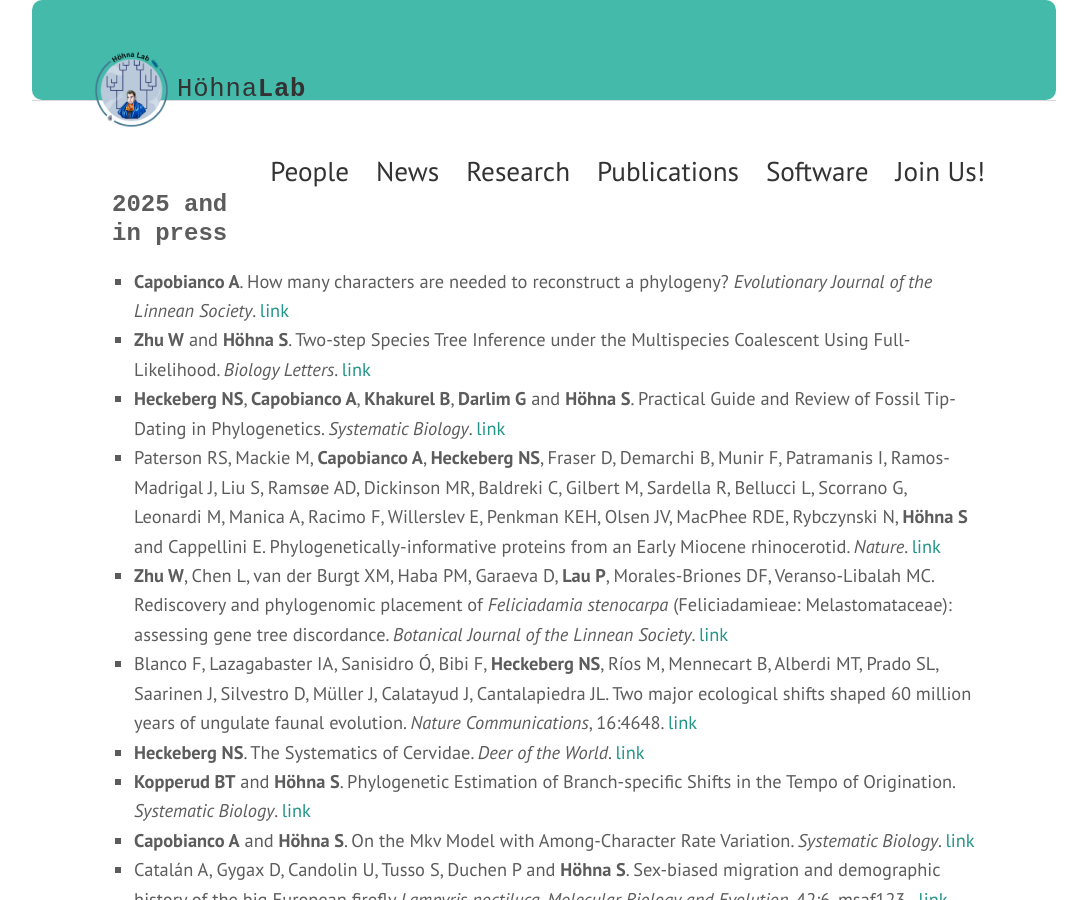
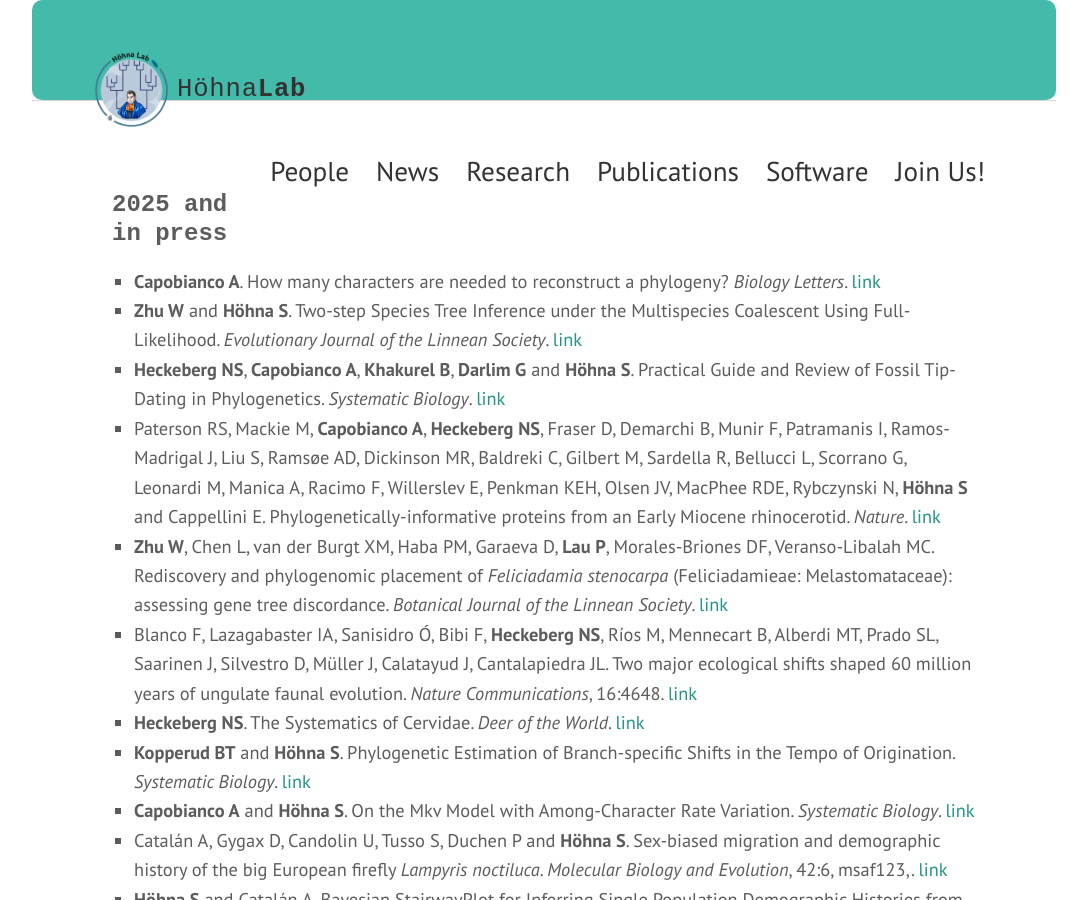
Before and after one commit to hoehnalab/hoehnalab.github.io, a Jekyll site: the page built from publications.md, in a window 1280 px wide and 900 px high. Shown: the whole window, without its empty margins (96-1183 px from the left). Built offline with Jekyll 4.4.1, drawn with Linux system fonts in a browser that asks for light colours; some web fonts are replaced.

```diff
--- a/publications.md
+++ b/publications.md
@@ -5,8 +5,8 @@ permalink: /publications/
 ---
 <h3>2025 and in press</h3>
 - <strong>Capobianco A</strong>. How many characters are needed to
-reconstruct a phylogeny? *Evolutionary Journal of the Linnean Society*. [link](https://doi.org/10.1093/evolinnean/kzaf018)
-- <strong>Zhu W</strong> and <strong>Höhna S</strong>. Two-step Species Tree Inference under the Multispecies Coalescent Using Full-Likelihood. *Biology Letters*. [link](https://doi.org/10.1098/rsbl.2025.0288)
+reconstruct a phylogeny? *Biology Letters*. [link](https://doi.org/10.1093/evolinnean/kzaf018)
+- <strong>Zhu W</strong> and <strong>Höhna S</strong>. Two-step Species Tree Inference under the Multispecies Coalescent Using Full-Likelihood. *Evolutionary Journal of the Linnean Society*. [link](https://doi.org/10.1098/rsbl.2025.0288)
 - <strong>Heckeberg NS</strong>, <strong>Capobianco A</strong>, <strong>Khakurel B</strong>, <strong>Darlim G</strong> and <strong>Höhna S</strong>. Practical Guide and Review of Fossil Tip-Dating in Phylogenetics. *Systematic Biology*. [link](https://doi.org/10.1093/sysbio/syaf050)
 - Paterson RS, Mackie M, <strong>Capobianco A</strong>, <strong>Heckeberg NS</strong>, Fraser D, Demarchi B, Munir F, Patramanis I, Ramos-Madrigal J, Liu S, Ramsøe AD, Dickinson MR, Baldreki C, Gilbert M, Sardella R, Bellucci L, Scorrano G, Leonardi M, Manica A, Racimo F, Willerslev E, Penkman KEH, Olsen JV, MacPhee RDE, Rybczynski N, <strong>Höhna S</strong> and Cappellini E. Phylogenetically-informative proteins from an Early Miocene rhinocerotid. *Nature*. [link](https://doi.org/10.1038/s41586-025-09231-4)
 - <strong>Zhu W</strong>, Chen L, van der Burgt XM, Haba PM, Garaeva D, <strong>Lau P</strong>, Morales-Briones DF, Veranso-Libalah MC. Rediscovery and phylogenomic placement of *Feliciadamia stenocarpa* (Feliciadamieae: Melastomataceae): assessing gene tree discordance. *Botanical Journal of the Linnean Society*. [link](https://doi.org/10.1093/botlinnean/boaf047)
```
